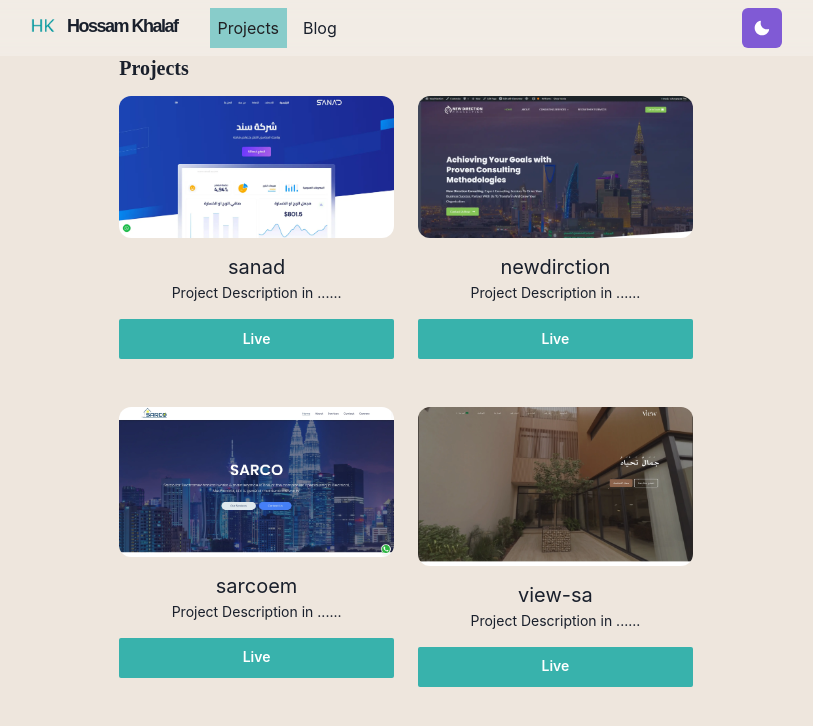
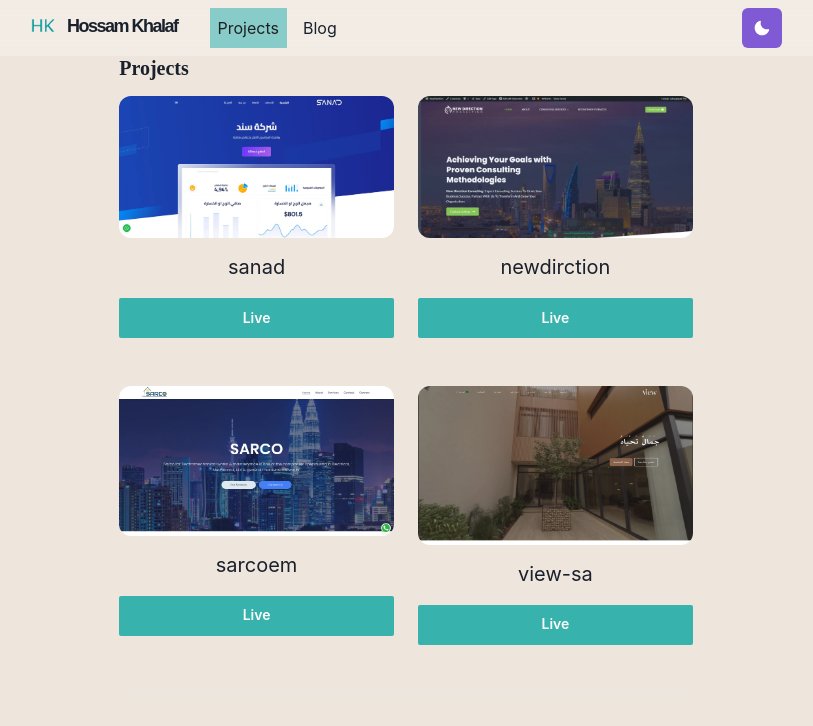
Before and after one commit to hossam-khalaf/portfolio, a Next.js app: page /projects in a window 1280 px wide. Shown: the top 726 px of the page, without its empty margins (234-1047 px from the left). Built offline with nearby package versions, Linux system fonts and the light colour scheme.

Commit message:
Update projects.js

```diff
--- a/pages/projects.js
+++ b/pages/projects.js
@@ -24,7 +24,6 @@ const Projects = () => {
 							title='sanad'
 							thumbnail={sanad}
 							github='https://sanad-co.com/'>
-							Project Description in ......
 						</ProjectGridItem>
 					</Section>
 					<Section>
@@ -34,7 +33,6 @@ const Projects = () => {
 							title='newdirction'
 							thumbnail={newdirction}
 							github='https://newdirction.com/'>
-							Project Description in ......
 						</ProjectGridItem>
 					</Section>
 <Section>
@@ -44,7 +42,6 @@ const Projects = () => {
 							title='sarcoem'
 							thumbnail={sarcoem}
 							github='https://sarcoem.com/'>
-							Project Description in ......
 						</ProjectGridItem>
 					</Section>
 <Section>
@@ -54,7 +51,6 @@ const Projects = () => {
 							title='view-sa'
 							thumbnail={viewsa}
 							github='https://view-sa.hossamkhalaf.com/'>
-							Project Description in ......
 						</ProjectGridItem>
 					</Section>
 				</SimpleGrid>
```
